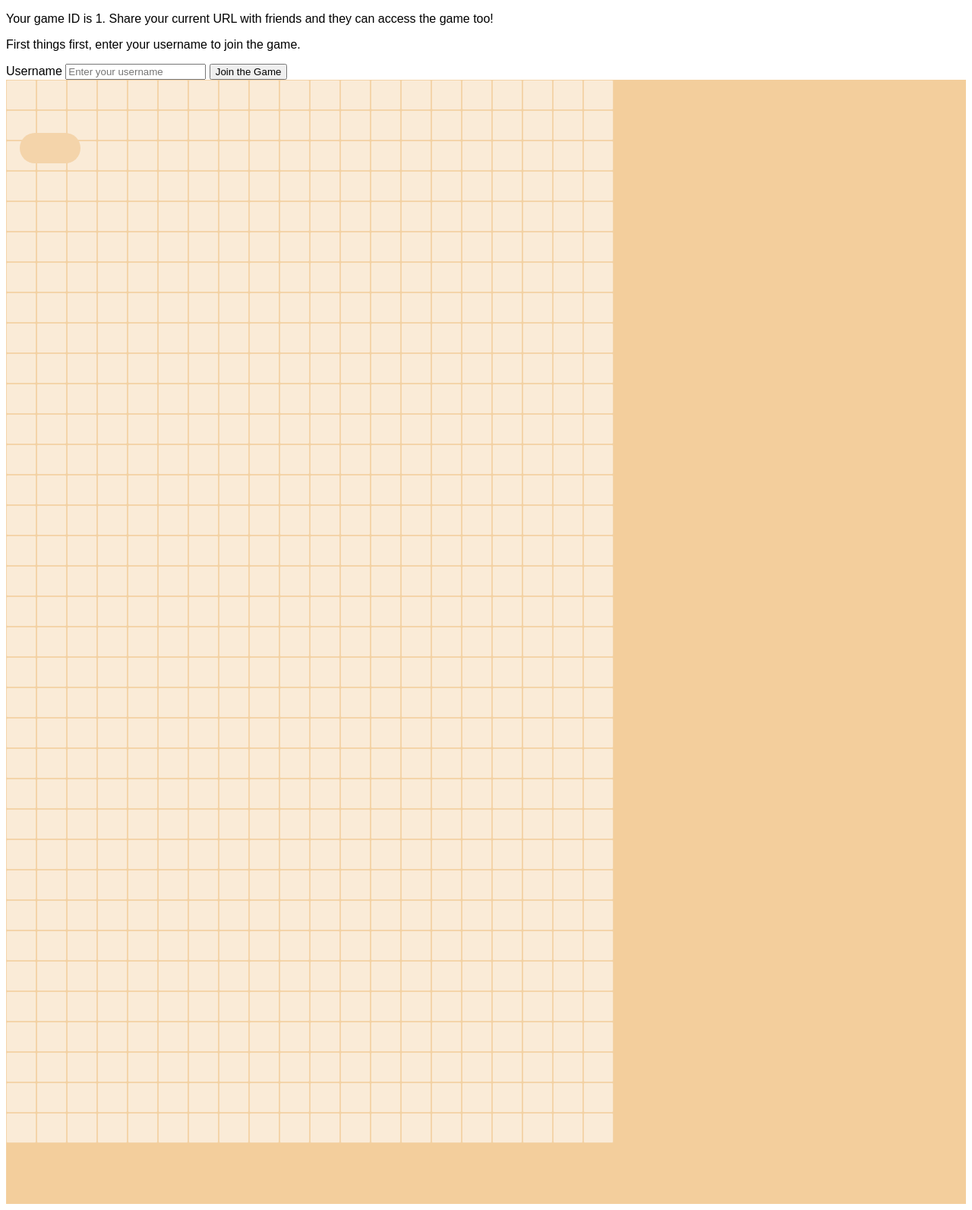
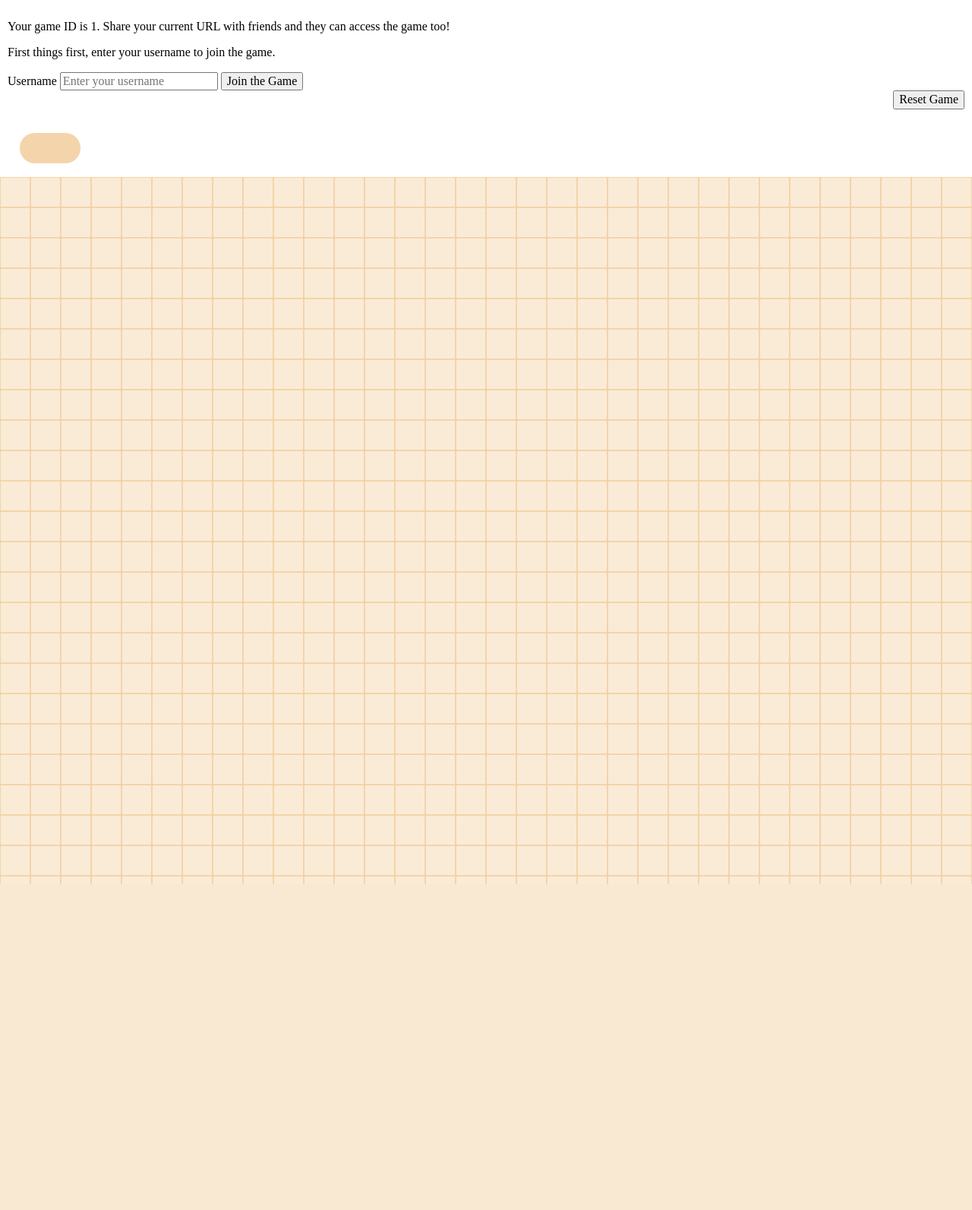
Before and after one commit to bgreenawald/bananagrams, a Flask app: page /game/1 in a window 1280 px wide. Shown: the whole page at 76% size. After the commit the page ends 1164 px from the top, so only its background shows below. Run offline with Flask 2, Linux system fonts and the light colour scheme; style sheets or scripts are compiled from the project's sources; some libraries are stand-ins or nearby versions.

Commit message:
Fix body/html whitespace

```diff
--- a/static/scripts/board.js
+++ b/static/scripts/board.js
@@ -149,8 +149,8 @@ const cleanBench = () => {
 
 }
 
-// Pre-populate the board
-populateBoard(700);
+// Pre-populatethe board
+populateBoard(1000);
 
 /*
   Ben Code
--- a/static/styles/scss/game.scss
+++ b/static/styles/scss/game.scss
@@ -1,16 +1,22 @@
-$rows: 37;
-$columns: 20;
+$rows: 25;
+$columns: 38;
 $cell-dimension: 40px;
 
-body {
-  font-family: arial;
-}
 
 #board-viewport {
   position: relative;
-  height: 100%;
+  height: 80vh;
   width: 100%;
   overflow: scroll;
+}
+
+.game-header {
+  height: 20vh;
+  box-sizing: border-box;
+  // p {
+  //   margin: 0;
+  // }
+  padding: 10px;
 }
 
 #board {
--- a/static/styles/scss/styles.scss
+++ b/static/styles/scss/styles.scss
@@ -1,123 +1,54 @@
-// ********** NORMALIZE ********** //
-body {
-    padding: 0;
-    margin: 0;
-    height: 100vh;
-}
-
-@mixin flexbox() {
-    display: flex;
-    display: -moz-box;
-    display: -ms-flexbox;
-    display: -webkit-flex;
-    display: flex;
-    flex-flow: row nowrap;
-    justify-content: center;
-    align-items: center;
-}
-
-@mixin pos-a-center {
-    position: absolute;
-    top: 50%;
-    left: 50%;
-    transform: translate(-50%, -50%);
-}
-
-.pos-a {
-    position: absolute;
-}
-
-.pos-r {
-    position: relative;
-}
-
-.flex {
-    @include flexbox()
-}
-
-// ********** FONTS ********** //
-@import url('https://fonts.googleapis.com/css?family=Luckiest+Guy|Noto+Sans|Sigmar+One&display=swap');
-
-// h1 {
-//     font-family: 'Luckiest Guy', cursive;
-//     font-size: 3em;
-//     letter-spacing: .15em;
-//     -webkit-text-stroke: 0.5px black;
-//     text-shadow: 1px 1px black;
-//     text-align: center;
-// }
-
-// p {
-//     font-family: 'Luckiest Guy', cursive;
-//     font-size: 1.5em;
-//     letter-spacing: .15em;
-//     -webkit-text-stroke: 1px black;
-//     text-align: center;
-//     text-shadow: 1px 1px black;
-// }
-
-input {
-    margin: 5px;
-    padding: 5px;
-}
-
-// ********** COLORS ********** //
-
-$primary-blue: #0057F9;
-$primary-yellow: #FAD96E;
-$gradient-color: $primary-yellow;
-
 // Color scheme: https://coolors.co/ffff99-91bfff-ffd754-1034a6-0057f9
 
 // ********** INDEX ********** //
 
-.home-container {
-    // background-color: blue;
-    height: 100vh;
-    color: white;
-    width: 100%;
-    height: 100%;
-    margin: 0 auto;
+// .game-container {
+//     // background-color: blue;
+//     height: 100vh;
+//     color: white;
+//     width: 100%;
+//     height: 100%;
+//     margin: 0 auto;
 
 
-    -webkit-box-shadow: 0 0 25px 0 #fff;
-    background: $gradient-color;
+//     -webkit-box-shadow: 0 0 25px 0 #fff;
+//     background: $gradient-color;
 
-    background: -moz-linear-gradient(-45deg, $gradient-color 0%, $gradient-color 24%, #555555 25%, $gradient-color 26%, $gradient-color 50%, $gradient-color 74%, #555555 75%, $gradient-color 76%, $gradient-color 100%);
+//     background: -moz-linear-gradient(-45deg, $gradient-color 0%, $gradient-color 24%, #555555 25%, $gradient-color 26%, $gradient-color 50%, $gradient-color 74%, #555555 75%, $gradient-color 76%, $gradient-color 100%);
 
-    background: -webkit-gradient(linear, left top, right bottom, color-stop(0%, $gradient-color), color-stop(24%, $gradient-color), color-stop(25%, #555555), color-stop(26%, $gradient-color), color-stop(50%, $gradient-color), color-stop(74%, $gradient-color), color-stop(75%, #555555), color-stop(76%, $gradient-color), color-stop(100%, $gradient-color));
-    background: -webkit-linear-gradient(-45deg, $gradient-color 0%, $gradient-color 24%, #555555 25%, $gradient-color 26%, $gradient-color 50%, $gradient-color 74%, #555555 75%, $gradient-color 76%, $gradient-color 100%);
-    background: -o-linear-gradient(-45deg, $gradient-color 0%, $gradient-color 24%, #555555 25%, $gradient-color 26%, $gradient-color 50%, $gradient-color 74%, #555555 75%, $gradient-color 76%, $gradient-color 100%);
-    background: -ms-linear-gradient(-45deg, $gradient-color 0%, $gradient-color 24%, #555555 25%, $gradient-color 26%, $gradient-color 50%, $gradient-color 74%, #555555 75%, $gradient-color 76%, $gradient-color 100%);
-    background: linear-gradient(135deg, $gradient-color 0%, $gradient-color -10%, $gradient-color -24%, $gradient-color 54%, $gradient-color 97%, $gradient-color 136%, $gradient-color 195%, $gradient-color 4.8%, $gradient-color 70%);
+//     background: -webkit-gradient(linear, left top, right bottom, color-stop(0%, $gradient-color), color-stop(24%, $gradient-color), color-stop(25%, #555555), color-stop(26%, $gradient-color), color-stop(50%, $gradient-color), color-stop(74%, $gradient-color), color-stop(75%, #555555), color-stop(76%, $gradient-color), color-stop(100%, $gradient-color));
+//     background: -webkit-linear-gradient(-45deg, $gradient-color 0%, $gradient-color 24%, #555555 25%, $gradient-color 26%, $gradient-color 50%, $gradient-color 74%, #555555 75%, $gradient-color 76%, $gradient-color 100%);
+//     background: -o-linear-gradient(-45deg, $gradient-color 0%, $gradient-color 24%, #555555 25%, $gradient-color 26%, $gradient-color 50%, $gradient-color 74%, #555555 75%, $gradient-color 76%, $gradient-color 100%);
+//     background: -ms-linear-gradient(-45deg, $gradient-color 0%, $gradient-color 24%, #555555 25%, $gradient-color 26%, $gradient-color 50%, $gradient-color 74%, #555555 75%, $gradient-color 76%, $gradient-color 100%);
+//     background: linear-gradient(135deg, $gradient-color 0%, $gradient-color -10%, $gradient-color -24%, $gradient-color 54%, $gradient-color 97%, $gradient-color 136%, $gradient-color 195%, $gradient-color 4.8%, $gradient-color 70%);
 
-    background-size: 70px 70px;
-    position: relative;
-    @include flexbox();
-}
+//     background-size: 70px 70px;
+//     position: relative;
+//     @include flexbox();
+// }
 
-.gradient {
-    position: absolute;
-    width: inherit;
-    height: inherit;
-    background: -moz-radial-gradient(center, ellipse cover, rgba(lighten($gradient-color, 20%), 0.25) 0%, rgba(lighten($gradient-color, 40%), 0) 100%);
-    background: -webkit-gradient(radial, center center, 0px, center center, 100%, color-stop(0%, rgba(lighten($gradient-color, 20%), 0.55)), color-stop(100%, rgba(lighten($gradient-color, 40%), 0)));
-    background: -webkit-radial-gradient(center, ellipse cover, rgba(lighten($gradient-color, 20%), 0.55) 0%, rgba(lighten($gradient-color, 40%), 0) 100%);
-    background: -o-radial-gradient(center, ellipse cover, rgba(lighten($gradient-color, 20%), 0.55) 0%, rgba(lighten($gradient-color, 40%), 0) 100%);
-    background: -ms-radial-gradient(center, ellipse cover, rgba(lighten($gradient-color, 20%), 0.55) 0%, rgba(lighten($gradient-color, 40%), 0) 100%);
-    background: radial-gradient(ellipse at center, rgba(lighten($gradient-color, 20%), 0.55) 0%, rgba(lighten($gradient-color, 40%), 0) 100%);
-}
+// .gradient {
+//     position: absolute;
+//     width: inherit;
+//     height: inherit;
+//     background: -moz-radial-gradient(center, ellipse cover, rgba(lighten($gradient-color, 20%), 0.25) 0%, rgba(lighten($gradient-color, 40%), 0) 100%);
+//     background: -webkit-gradient(radial, center center, 0px, center center, 100%, color-stop(0%, rgba(lighten($gradient-color, 20%), 0.55)), color-stop(100%, rgba(lighten($gradient-color, 40%), 0)));
+//     background: -webkit-radial-gradient(center, ellipse cover, rgba(lighten($gradient-color, 20%), 0.55) 0%, rgba(lighten($gradient-color, 40%), 0) 100%);
+//     background: -o-radial-gradient(center, ellipse cover, rgba(lighten($gradient-color, 20%), 0.55) 0%, rgba(lighten($gradient-color, 40%), 0) 100%);
+//     background: -ms-radial-gradient(center, ellipse cover, rgba(lighten($gradient-color, 20%), 0.55) 0%, rgba(lighten($gradient-color, 40%), 0) 100%);
+//     background: radial-gradient(ellipse at center, rgba(lighten($gradient-color, 20%), 0.55) 0%, rgba(lighten($gradient-color, 40%), 0) 100%);
+// }
 
-.home-content {
-    flex-flow: column wrap;
-    width: 60%;
-    z-index: 100;
-}
+// .game-header {
+//     flex-flow: column wrap;
+//     width: 60%;
+//     z-index: 100;
+// }
 
-.rules-container {
-    position: absolute;
-    transform: rotate(-90deg);
-    top: 40px;
-    left: 0%;
-    box-shadow: 0px 3px 10px darken($gradient-color, 10%);
-}
+// .rules-container {
+//     position: absolute;
+//     transform: rotate(-90deg);
+//     top: 40px;
+//     left: 0%;
+//     box-shadow: 0px 3px 10px darken($gradient-color, 10%);
+// }
--- a/templates/game.html
+++ b/templates/game.html
@@ -9,6 +9,8 @@
     <link rel="shortcut icon" href="{{ url_for('static', filename='favicon.ico') }}">
 
 
+    <link type="text/css" rel="stylesheet" href="{{ url_for('static', filename='styles/css/normalize.css') }}" />
+    <link type="text/css" rel="stylesheet" href="{{ url_for('static', filename='styles/css/styles.css') }}" />
     <link type="text/css" rel="stylesheet" href="{{ url_for('static', filename='styles/css/game.css') }}" />
     <!-- <link rel="stylesheet" href="{{ url_for('static', filename='styles/css/board.css') }}" /> -->
 
@@ -18,8 +20,8 @@
     integrity="sha256-yr4fRk/GU1ehYJPAs8P4JlTgu0Hdsp4ZKrx8bDEDC3I=" crossorigin="anonymous"></script>
 
 <body>
-    <div class="home-container" id="css3-background-texture">
-        <div class="home-content">
+    <div class="game-container" id="css3-background-texture">
+        <header class="game-header">
             <div>
                 <p>Your game ID is {{id}}. Share your current URL with friends and they can access the game too!</p>
             </div>
@@ -45,7 +47,7 @@
             <button class="btn btn-primary" id="reset_button" type="submit" onclick="reset()"
                 style="position: absolute; right: 10px;">Reset Game</button>
 
-        </div>
+        </header>
         <div id="board-viewport">
             <div id="board"></div>
         </div>
--- a/templates/index.html
+++ b/templates/index.html
@@ -14,9 +14,9 @@
     </head>
 
 <body>
-    <div class="home-container" id="css3-background-texture">
+    <div class="game-container" id="css3-background-texture">
         <div class="gradient"></div>
-        <div class="home-content flex">
+        <div class="game-header flex">
             <h1>Welcome to Banagrams Online.</h1>
             <p>
                 Enter a game ID, or accept the default. Once you start, you will
```
Also changed, not shown: static/styles/scss/normalize.scss (added, +76 -0 lines).
